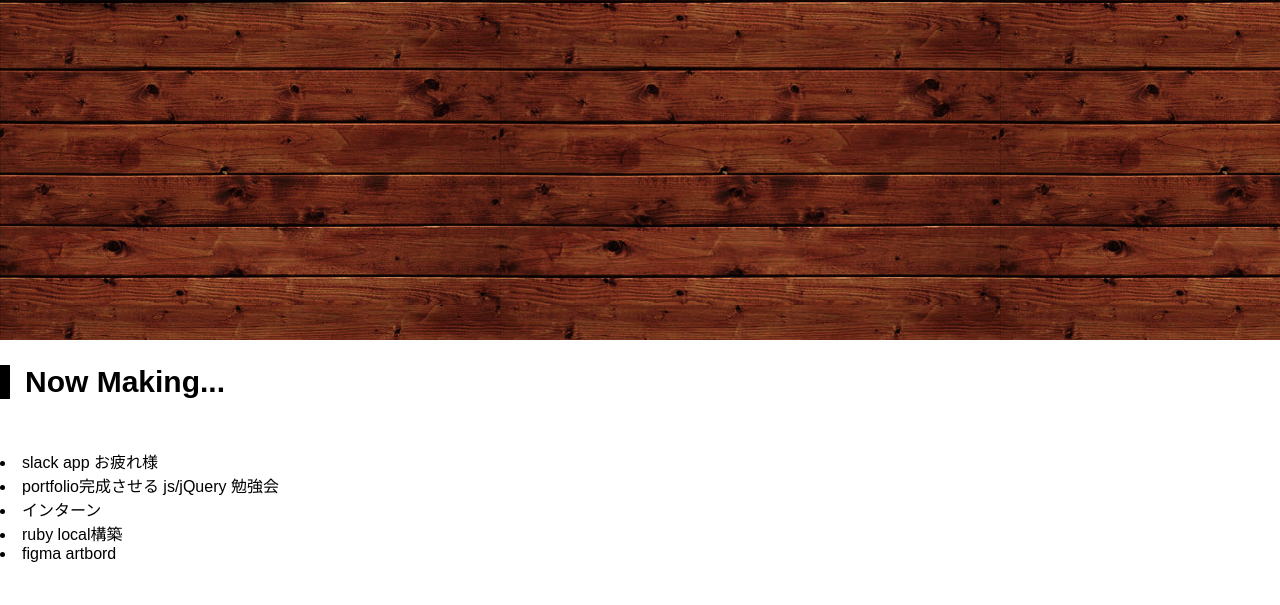
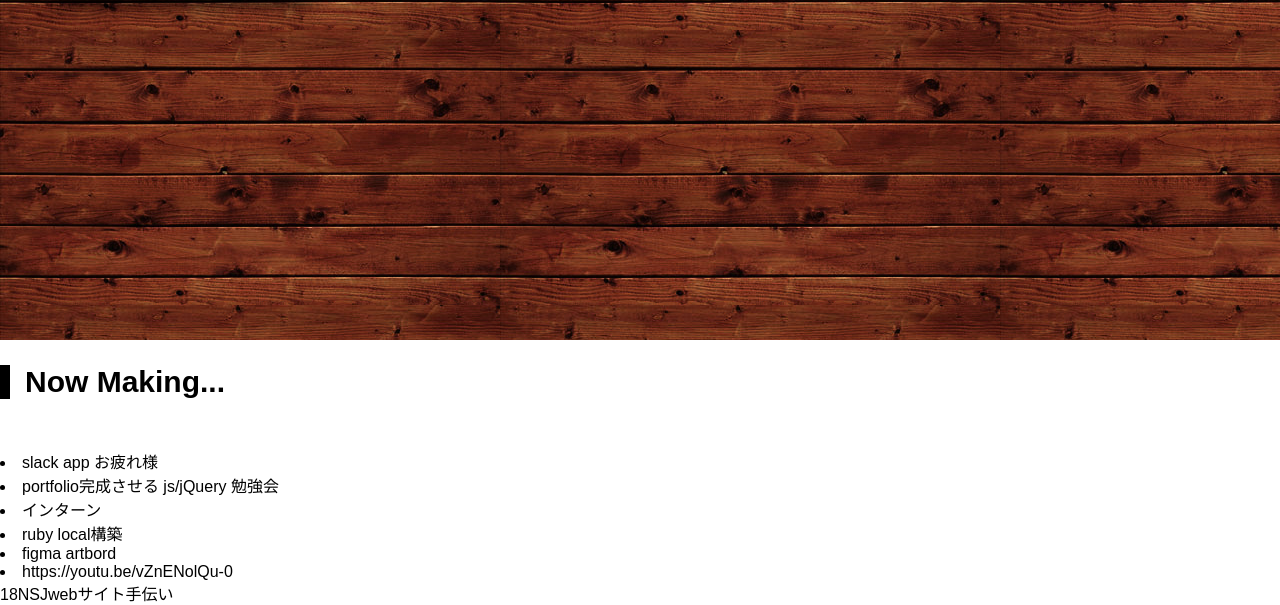
Before and after one commit to takumilk/portfolio, a plain HTML site: page index.html in a window 1280 px wide. Shown: the part 1767-2372 px from the top of the page. Before the commit the page ends 2330 px from the top, so only its background shows below. Drawn offline with Linux system fonts and the light colour scheme; a web font is replaced by a local one.

Commit message:
1224-7:54

```diff
--- a/index.html
+++ b/index.html
@@ -83,6 +83,8 @@
     <li>インターン</li>
     <li>ruby local構築</li>
     <li>figma artbord</li>
+    <li>https://youtu.be/vZnENolQu-0</li>
+    18NSJwebサイト手伝い
   </p>
 </section>
 
```
